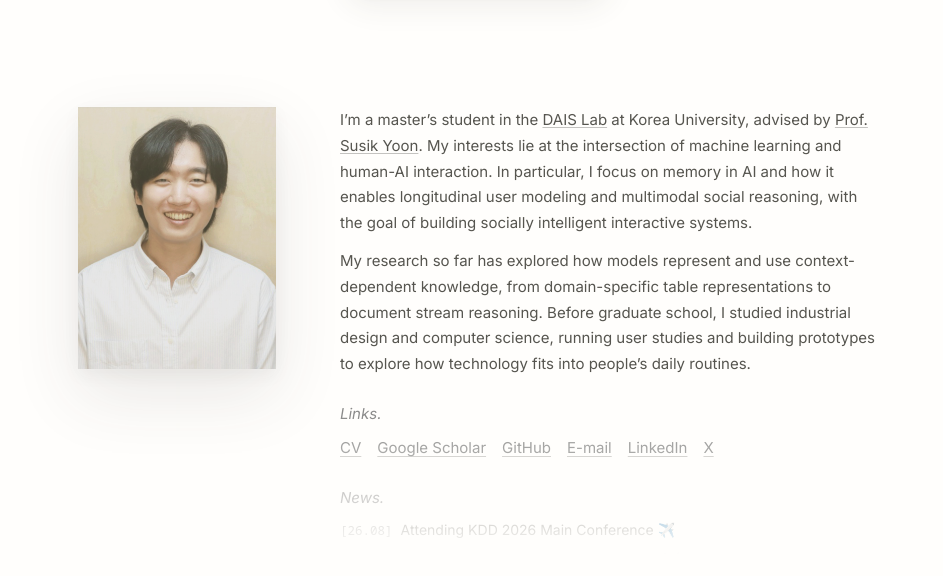
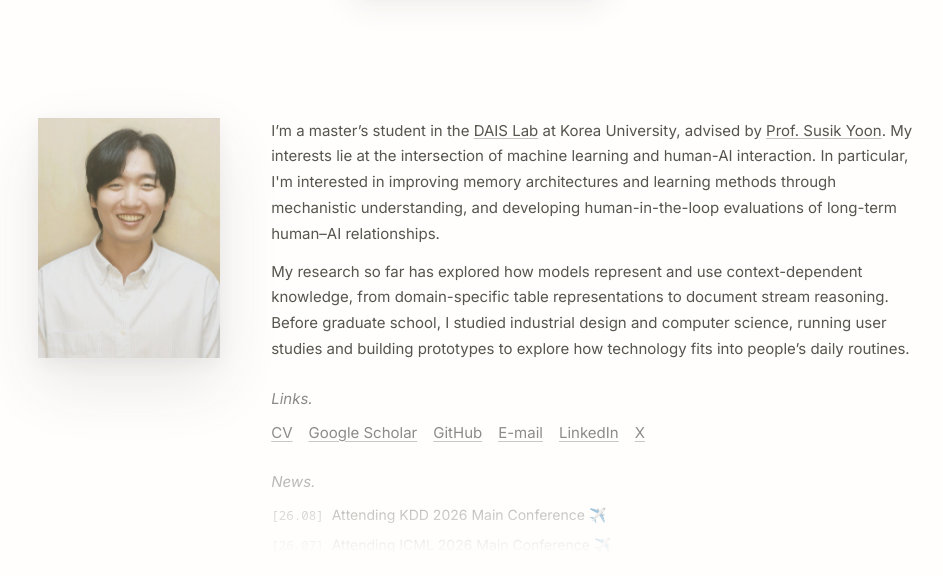
Before and after one commit to woojoonjung/woojoonjung.github.io, a plain HTML site: page index.html in a window 1280 px wide. Shown: the part 152-728 px from the top of the page, without its empty margins (162-1105 px from the left). Drawn offline with Linux system fonts and the light colour scheme; a web font is replaced by a local one.

Commit message:
Revise the home biography, adjust the profile frame, and update the CV.
Co-authored-by: Cursor <cursoragent@cursor.com>

```diff
--- a/css/site.css
+++ b/css/site.css
@@ -438,7 +438,7 @@ body.is-morphing #morphTag { opacity: 0 !important; transition: none; }
 
 /* ---------- Profile: hanging-label rows ---------- */
 .profile-top {
-  --profile-photo-width: 198px;
+  --profile-photo-width: 182px;
   --profile-photo-ratio: calc(786 / 1040);
   /* Laptop / tablet (default) */
   padding-top: 60px;
@@ -512,7 +512,7 @@ body.is-morphing #morphTag { opacity: 0 !important; transition: none; }
 /* Desktop profile. The portrait and reading area share one grid row. */
 @media (min-width: 1024px) {
   .profile-top {
-    --profile-width-extra: -12px;
+    --profile-width-extra: 84px;
     --profile-lift: 10px;
     --profile-start: max(var(--space-6), calc(50dvh - var(--profile-photo-width) / var(--profile-photo-ratio) / 2 - var(--profile-header-height, 171px) - var(--profile-lift)));
     min-height: calc(100dvh - var(--profile-header-height, 171px));
@@ -521,7 +521,7 @@ body.is-morphing #morphTag { opacity: 0 !important; transition: none; }
   .profile-top > .container {
     display: grid;
     grid-template-columns: var(--profile-photo-width) minmax(0, 1fr);
-    column-gap: clamp(48px, 5vw, 75px);
+    column-gap: clamp(36px, 4vw, 58px);
     align-items: start;
     max-width: calc((var(--container-max) + var(--gutter) * 2) * 2 / 3 + 30px + var(--profile-width-extra) + var(--profile-photo-width) - 200px);
   }
@@ -549,12 +549,12 @@ body.is-morphing #morphTag { opacity: 0 !important; transition: none; }
 
 @media (min-width: 1024px) and (min-height: 480px) {
   .profile-canvas {
-    --profile-canvas-height: min(70dvh, 670px);
+    --profile-canvas-height: min(70dvh, 600px);
     /* --profile-canvas-height: 65dvh; */
     --profile-canvas-gutter: 54px;
     --profile-canvas-lift: min(70px, calc(var(--profile-start) - var(--space-2)));
     --profile-fade-top-size: 100px;
-    --profile-fade-bottom-size: 140px;
+    --profile-fade-bottom-size: 120px;
     width: calc(100% + var(--profile-canvas-gutter));
     padding-inline-end: var(--profile-canvas-gutter);
     margin-block-start: calc(-1 * var(--profile-canvas-lift));
@@ -569,7 +569,7 @@ body.is-morphing #morphTag { opacity: 0 !important; transition: none; }
       to bottom,
       transparent 0,
       black var(--profile-fade-top-active, 0px),
-      black calc(100% - var(--profile-fade-bottom-active, 0px)),
+      black calc(100% - var(--profile-fade-bottom-active)),
       transparent 100%
     );
   }
@@ -578,6 +578,7 @@ body.is-morphing #morphTag { opacity: 0 !important; transition: none; }
   }
   .profile-canvas > .profile-content {
     margin-block-start: var(--profile-canvas-lift);
+    padding-block-end: var(--profile-fade-bottom-size);
   }
 }
 
--- a/index.html
+++ b/index.html
@@ -7,7 +7,7 @@
   <meta name="description" content="Woojun Jung — graduate researcher at the DAIS Lab, Korea University, working across machine learning, data mining, and human–AI interaction, with a background in industrial design." />
   <link rel="icon" type="image/png" href="assets/woojun_logo.png" />
   <link rel="stylesheet" href="css/tokens.css" />
-  <link rel="stylesheet" href="css/site.css?v=profile-left-4" />
+  <link rel="stylesheet" href="css/site.css?v=profile-left-5" />
   <script>
     // Arriving with a #hash (e.g. from the Research/Projects nav) should land
     // instantly, not animate up from the top — override the global smooth
@@ -83,12 +83,10 @@
               <div class="row__body profile-biography">
                 <p>I’m a master’s student in the <a href="https://dais.korea.ac.kr/">DAIS Lab</a> at Korea University, advised by <a href="https://dais.korea.ac.kr/pi/">Prof. Susik Yoon</a>.
                   My interests lie at the intersection of machine learning and human-AI interaction.
-                  In particular, I focus on memory in AI and how it enables longitudinal user modeling and multimodal social reasoning,
-                  with the goal of building socially intelligent interactive systems.
+                  In particular, I'm interested in improving memory architectures and learning methods through mechanistic understanding,
+                  and developing human-in-the-loop evaluations of long-term human–AI relationships.
                 </p>
                 <p>
-                  <!-- I’m interested in how AI systems come to understand the people they interact with over time. -->
-                  <!-- I’d like to build systems that use what they learn from these interactions to become better collaborators and companions. -->
                   My research so far has explored how models represent and use context-dependent knowledge, from domain-specific table representations to document stream reasoning.
                   Before graduate school, I studied industrial design and computer science, running user studies and building prototypes to explore how technology fits into people’s daily routines.
                 </p>
@@ -99,7 +97,7 @@
               <div class="row__label section-label">Links.</div>
               <div class="row__body">
                 <div class="ref-links">
-                  <a href="assets/Woojun_Jung_CV.pdf?v=981dfbdcef1b" target="_blank" rel="noopener">CV</a>
+                  <a href="assets/Woojun_Jung_CV.pdf?v=9bf0e828496b" target="_blank" rel="noopener">CV</a>
                   <a href="https://scholar.google.com/citations?user=hVdeNvsAAAAJ&hl=ko" target="_blank" rel="noopener">Google Scholar</a>
                   <a href="https://github.com/woojoonjung" target="_blank" rel="noopener">GitHub</a>
                   <a href="mailto:woojoon@korea.ac.kr" target="_blank" rel="noopener">E-mail</a>
```
Also changed, not shown: project-bianca.html (+1 -1 lines), project-drsnap.html (+1 -1 lines), project-silverlining.html (+1 -1 lines), projects.html (+1 -1 lines), research.html (+1 -1 lines), 1 other file.
